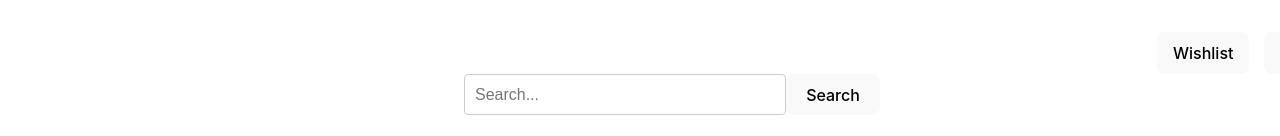
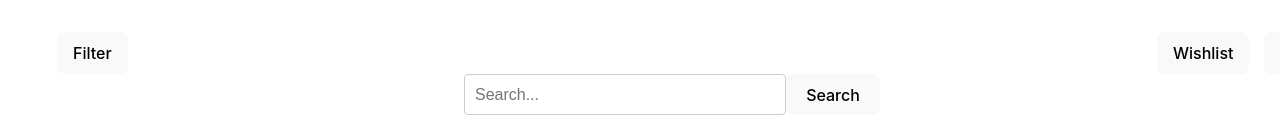
Before and after one commit to TeamBinaryBrothers/GundamScout, a React (Vite) app in the folder frontend/: page / in a window 1280 px wide. Shown: the top 136 px of the page. Built offline with nearby package versions, Linux system fonts and the light colour scheme.

Commit message:
added filter button

```diff
--- a/frontend/src/App.css
+++ b/frontend/src/App.css
@@ -17,6 +17,20 @@
   width: 300px;
   border: 1px solid #ccc;
   border-radius: 4px;
+}
+
+.filterButton {
+  position: absolute;
+  top: 2rem;
+  left: 2rem;
+
+  transform: translateX(25px);
+}
+
+.filterButton button {
+  padding: 10px 15px;
+  font-size: 16px;
+  cursor: pointer;
 }
 
 .testButton {
--- a/frontend/src/App.jsx
+++ b/frontend/src/App.jsx
@@ -6,11 +6,19 @@ const App = () => {
   const [searchQuery, setSearchQuery] = useState("");
 
   const handleSearch = () => {
-    console.log(`Searching for: ${searchQuery}`); // Optional: Handle search logic
+    console.log(`Searching for: ${searchQuery}`);
+  };
+
+  const handleFilter = () => {
+    console.log("Filter button clicked");
   };
 
   return (
     <>
+      <div className="filterButton">
+        <button onClick={handleFilter}>Filter</button>
+      </div>
+
       <div className="testButton">
         <button>Wishlist</button>
         <button>Collection</button>
```
